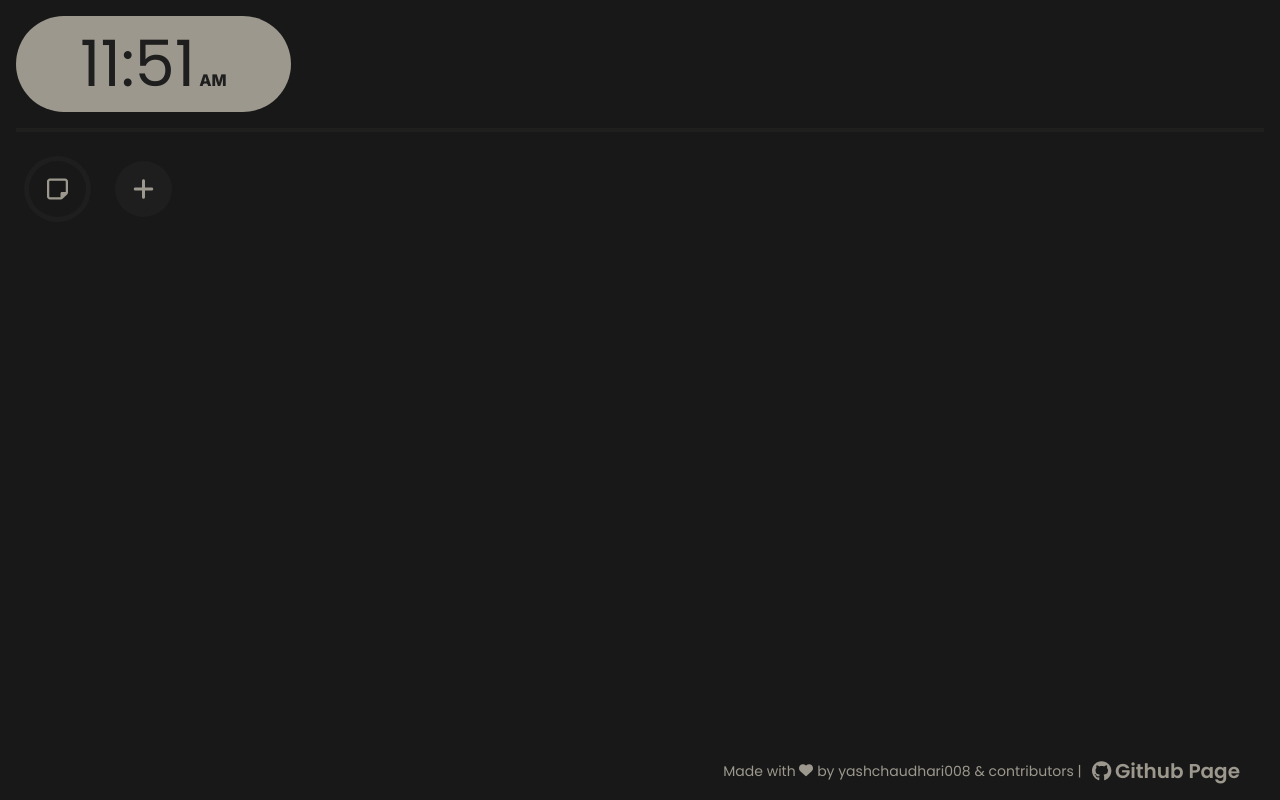
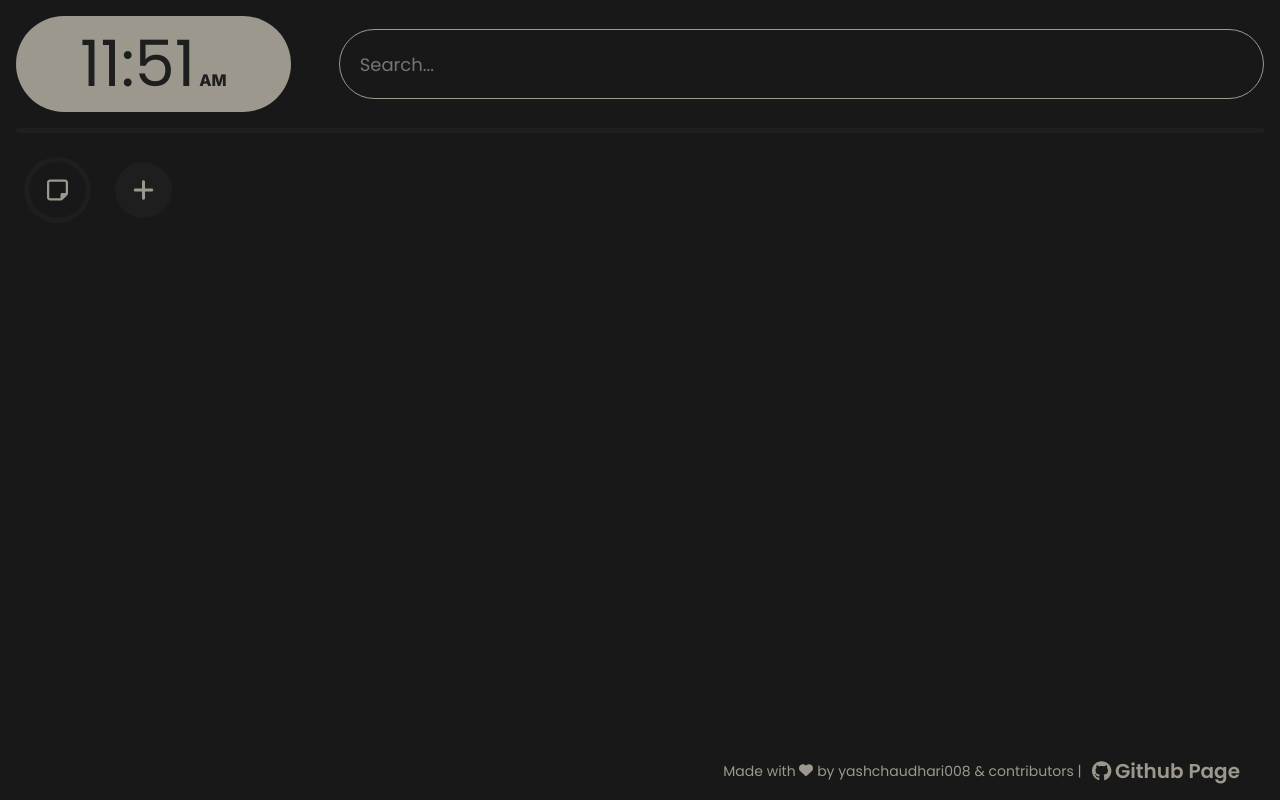
Before and after one commit to yashchaudhari008/minime, a React (Vite) app: page / in a window 1280 px wide. Built offline with nearby package versions, Linux system fonts and the light colour scheme.

Commit message:
feat: adding the search component (no action yet) and also a Divider component

```diff
--- a/src/App.tsx
+++ b/src/App.tsx
@@ -2,12 +2,18 @@ import TopBar from "./components/TopBar/TopBar";
 import WidgetHolder from "./components/WidgetHolder/WidgetHolder";
 import Footer from "./components/Footer/Footer";
 import styles from "./app.module.scss";
+import Search from "./components/Search/Search";
+import Divider from "./components/shared/Divider/Divider";
 
 function App() {
 	return (
 		<>
 			<div className={styles.app}>
-				<TopBar />
+				<header className={styles.header}>
+					<TopBar />
+					<Search />
+				</header>
+				<Divider />
 				<WidgetHolder />
 				<Footer />
 			</div>
--- a/src/app.module.scss
+++ b/src/app.module.scss
@@ -5,7 +5,14 @@
 	padding: 16px;
 	padding-bottom: 0px;
 	flex-direction: column;
+
 	* {
 		transition: border-radius 0.2s ease;
 	}
 }
+
+.header {
+	display: flex;
+	align-items: center;
+	gap: 3rem;
+}
--- /dev/null
+++ b/src/components/Search/Search.tsx
@@ -0,0 +1,9 @@
+import styles from './search.module.scss';
+
+const Search = () => {
+  return (
+    <form className={styles.searchForm}><input type="search" placeholder="Search..." /></form>
+  )
+}
+
+export default Search;
--- /dev/null
+++ b/src/components/Search/search.module.scss
@@ -0,0 +1,23 @@
+@import "/src/styles/mixins.scss";
+
+.searchForm {
+  width: 100%;
+  height: 70px;
+
+  input {
+    @include font-poppins;
+
+    width: 100%;
+    height: 100%;
+
+    font-size: 18px;
+    background: none;
+    color: #9c988d;
+
+    border: 1px solid #9c988d;
+    border-radius: 64px;
+
+    padding-left: 20px;
+    outline: none;
+  }
+}
--- a/src/components/TopBar/topBar.module.scss
+++ b/src/components/TopBar/topBar.module.scss
@@ -3,7 +3,6 @@
 
 .topBar {
 	@include font-poppins;
-	width: 100%;
-	padding-bottom: 16px;
-	border-bottom: 4px solid rgba($primaryColor, 0.05);
+	// padding-bottom: 16px;
+	// border-bottom: 4px solid rgba($primaryColor, 0.05);
 }
--- /dev/null
+++ b/src/components/shared/Divider/Divider.tsx
@@ -0,0 +1,7 @@
+import styles from './divider.module.scss';
+
+const Divider = () => {
+  return <div className={styles.divider}></div>
+}
+
+export default Divider;
--- /dev/null
+++ b/src/components/shared/Divider/divider.module.scss
@@ -0,0 +1,7 @@
+@import "/src/styles/variables.scss";
+
+.divider {
+  width: 100%;
+  border-bottom: 5px solid rgba($primaryColor, 0.05);
+  border-radius: 10px;
+}
```
